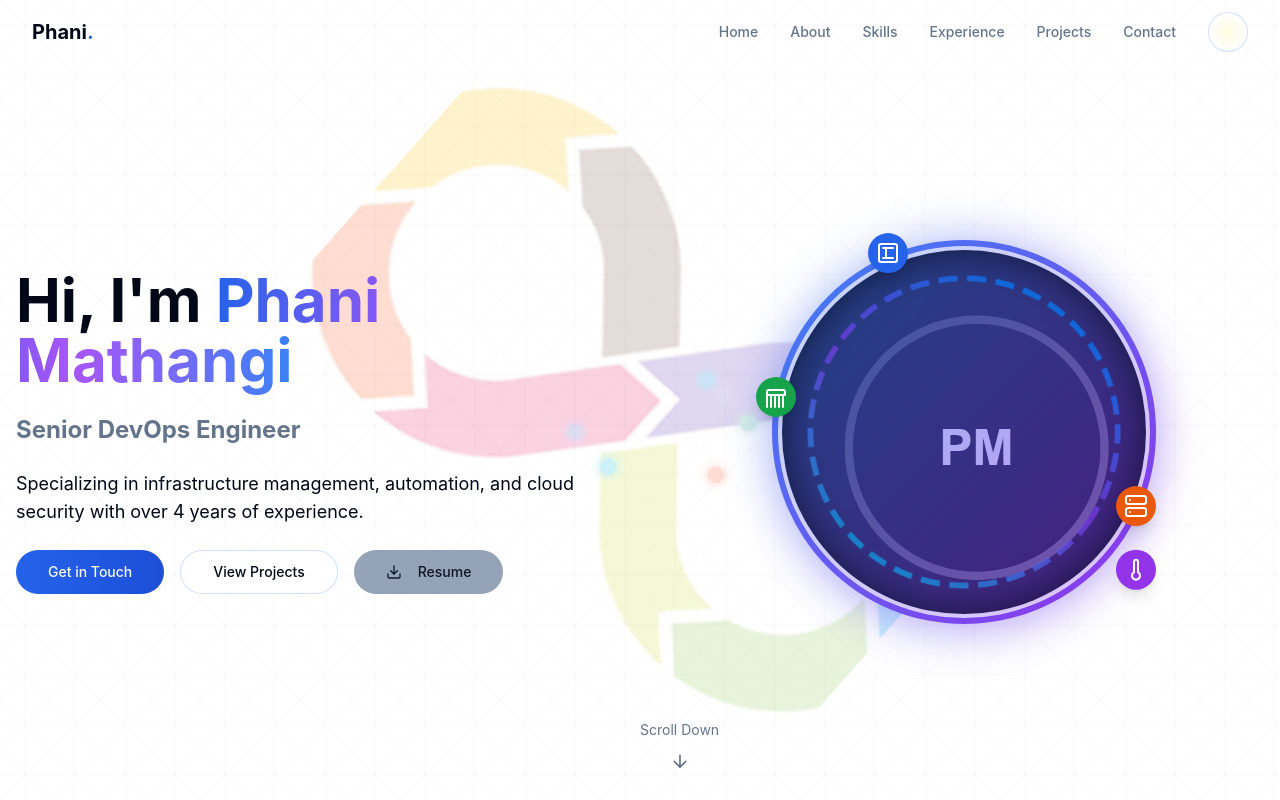
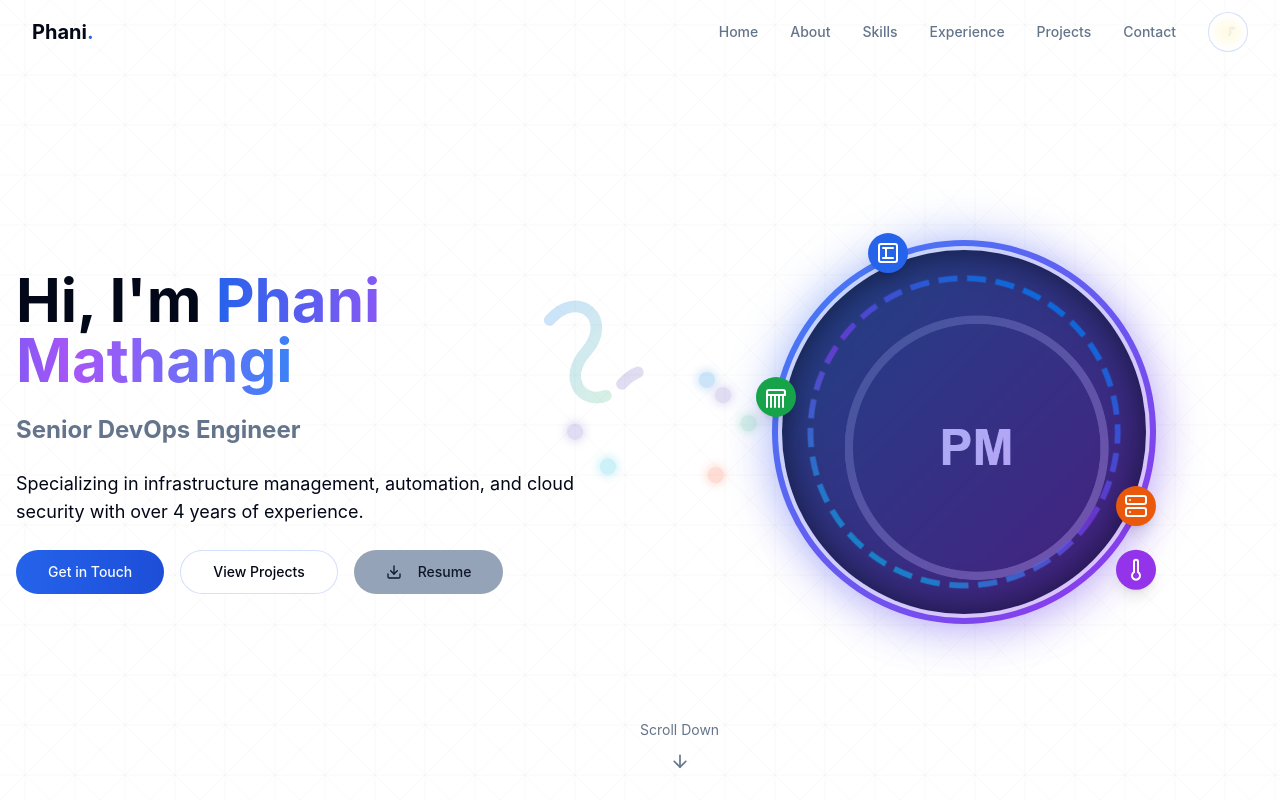
Before and after one commit to NOOBUSER008/phani-portfolio-architect, a React (Vite) app: page / in a window 1280 px wide. Shown: the top 800 px of the page. Built offline with nearby package versions, Linux system fonts and the light colour scheme.

Commit message:
Refactor: Implement DevOps logo animation
Refactor the hero section to use an animated DevOps logo instead of a static image, improving the user experience.

```diff
--- a/src/components/hero-section.tsx
+++ b/src/components/hero-section.tsx
@@ -1,9 +1,7 @@
-
 import { ArrowDownIcon, Download } from "lucide-react"
 import { motion } from "framer-motion"
 import { Button } from "@/components/ui/button"
 import profileImg from "/lovable-uploads/db51e5ab-c509-4b43-bf46-417c9d9b26b4.png"
-import devopsImg from "/lovable-uploads/cd934682-52c4-4d11-8536-fcb9e7da77cd.png"
 
 export default function HeroSection() {
   return (
@@ -21,9 +19,9 @@ export default function HeroSection() {
             transition={{ duration: 1 }}
           >
             <div className="relative w-[700px] h-[500px]">
-              {/* DevOps Infinity Symbol */}
+              {/* DevOps Infinity Symbol - Created programmatically */}
               <motion.div
-                className="absolute inset-0"
+                className="absolute inset-0 flex items-center justify-center"
                 animate={{
                   rotate: 360,
                   scale: [0.95, 1.05, 0.95]
@@ -33,13 +31,58 @@ export default function HeroSection() {
                   scale: { duration: 8, repeat: Infinity, ease: "easeInOut" }
                 }}
               >
-                <div className="absolute inset-0 flex items-center justify-center">
-                  <img
-                    src={devopsImg}
-                    alt="DevOps Infinity Symbol"
-                    className="w-full h-full object-contain"
+                <svg
+                  width="500"
+                  height="250"
+                  viewBox="0 0 500 250"
+                  fill="none"
+                  xmlns="http://www.w3.org/2000/svg"
+                >
+                  {/* Left loop of infinity */}
+                  <motion.path
+                    d="M125,125 C125,80 175,80 175,125 C175,170 225,170 225,125"
+                    stroke="url(#gradient1)"
+                    strokeWidth="12"
+                    strokeLinecap="round"
+                    initial={{ pathLength: 0 }}
+                    animate={{ pathLength: [0, 1, 0] }}
+                    transition={{
+                      duration: 5,
+                      repeat: Infinity,
+                      repeatType: "loop",
+                      ease: "easeInOut"
+                    }}
                   />
-                </div>
+
+                  {/* Right loop of infinity */}
+                  <motion.path
+                    d="M225,125 C225,80 275,80 275,125 C275,170 325,170 325,125"
+                    stroke="url(#gradient2)"
+                    strokeWidth="12"
+                    strokeLinecap="round"
+                    initial={{ pathLength: 0 }}
+                    animate={{ pathLength: [0, 1, 0] }}
+                    transition={{
+                      duration: 5,
+                      repeat: Infinity,
+                      repeatType: "loop",
+                      ease: "easeInOut",
+                      delay: 2.5
+                    }}
+                  />
+
+                  {/* DevOps text along the path */}
+                  <defs>
+                    <linearGradient id="gradient1" x1="0%" y1="0%" x2="100%" y2="0%">
+                      <stop offset="0%" stopColor="#0078d7" />
+                      <stop offset="100%" stopColor="#36B37E" />
+                    </linearGradient>
+                    <linearGradient id="gradient2" x1="0%" y1="0%" x2="100%" y2="0%">
+                      <stop offset="0%" stopColor="#6554C0" />
+                      <stop offset="100%" stopColor="#FF5630" />
+                    </linearGradient>
+                  </defs>
+                </svg>
               </motion.div>
 
               {/* Animated particle dots along the infinity path */}
--- a/src/components/theme-toggle.tsx
+++ b/src/components/theme-toggle.tsx
@@ -1,7 +1,7 @@
 
 "use client"
 
-import { Moon, Sun, Waves } from "lucide-react"
+import { Moon, Sun } from "lucide-react"
 import { Button } from "@/components/ui/button"
 import { useTheme } from "@/components/theme-provider"
 import { motion } from "framer-motion"
@@ -25,6 +25,58 @@ export function ThemeToggle() {
             : "radial-gradient(circle at center, rgba(255, 215, 0, 0.6) 0%, rgba(255, 255, 255, 0) 70%)"
         }}
       />
+
+      {/* DevOps Infinity Symbol */}
+      <motion.div
+        className="absolute inset-0 flex items-center justify-center opacity-10 pointer-events-none"
+        animate={{
+          rotate: [0, 360],
+          scale: [0.9, 1.1, 0.9]
+        }}
+        transition={{
+          rotate: { duration: 20, repeat: Infinity, ease: "linear" },
+          scale: { duration: 8, repeat: Infinity, ease: "easeInOut" }
+        }}
+      >
+        <svg
+          width="24"
+          height="12"
+          viewBox="0 0 24 12"
+          fill="none"
+          xmlns="http://www.w3.org/2000/svg"
+          className="w-7 h-7"
+        >
+          <motion.path
+            d="M9,4 C11,0 15,0 17,4 C19,8 23,8 23,4"
+            stroke={theme === "dark" ? "#61dafb" : "#0078d7"}
+            strokeWidth="2"
+            strokeLinecap="round"
+            initial={{ pathLength: 0 }}
+            animate={{ pathLength: 1 }}
+            transition={{
+              duration: 2,
+              repeat: Infinity,
+              repeatType: "loop",
+              ease: "easeInOut"
+            }}
+          />
+          <motion.path
+            d="M9,4 C7,8 3,8 1,4 C-1,0 3,0 5,4"
+            stroke={theme === "dark" ? "#6554C0" : "#6554C0"}
+            strokeWidth="2"
+            strokeLinecap="round"
+            initial={{ pathLength: 0 }}
+            animate={{ pathLength: 1 }}
+            transition={{
+              duration: 2,
+              repeat: Infinity,
+              repeatType: "loop",
+              ease: "easeInOut",
+              delay: 1
+            }}
+          />
+        </svg>
+      </motion.div>
 
       <motion.div
         initial={false}
```
